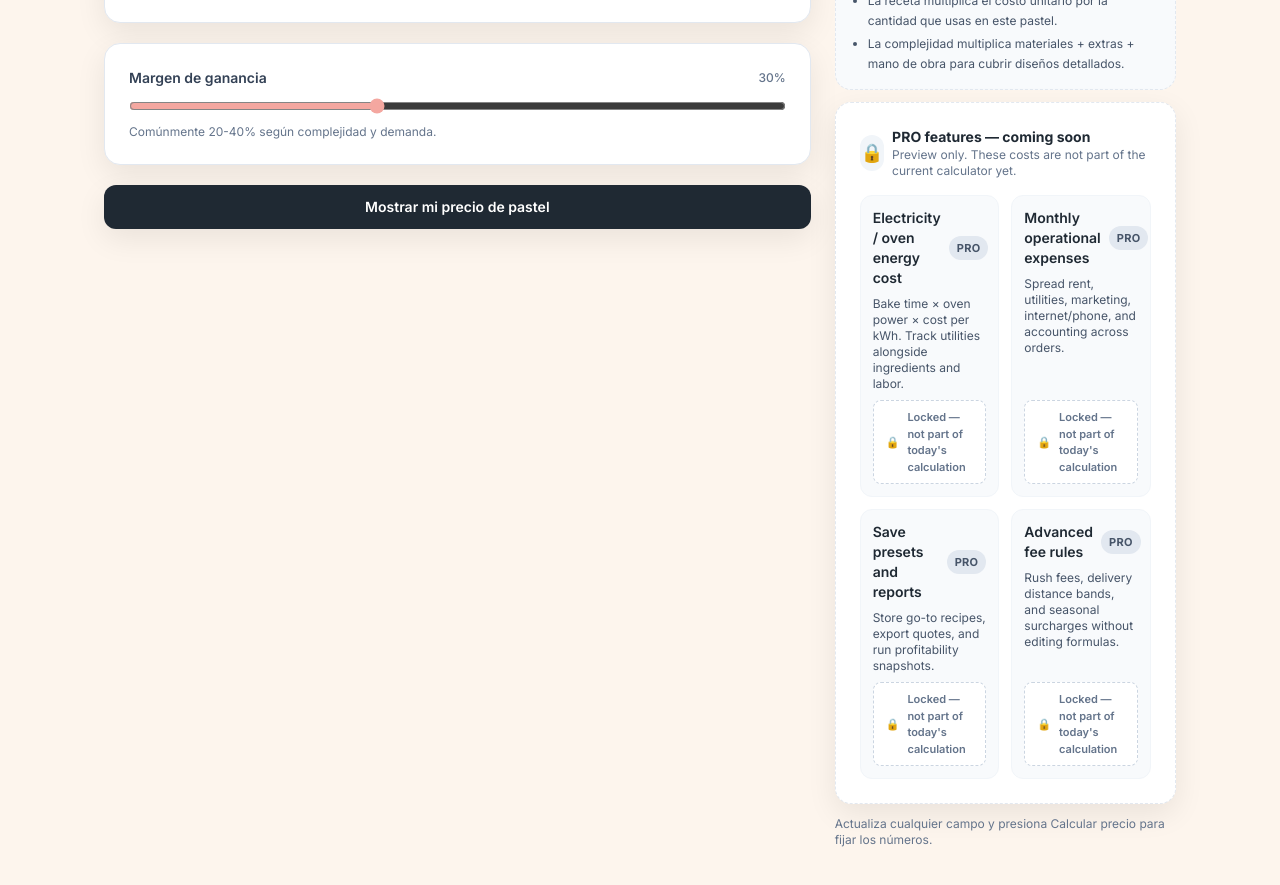
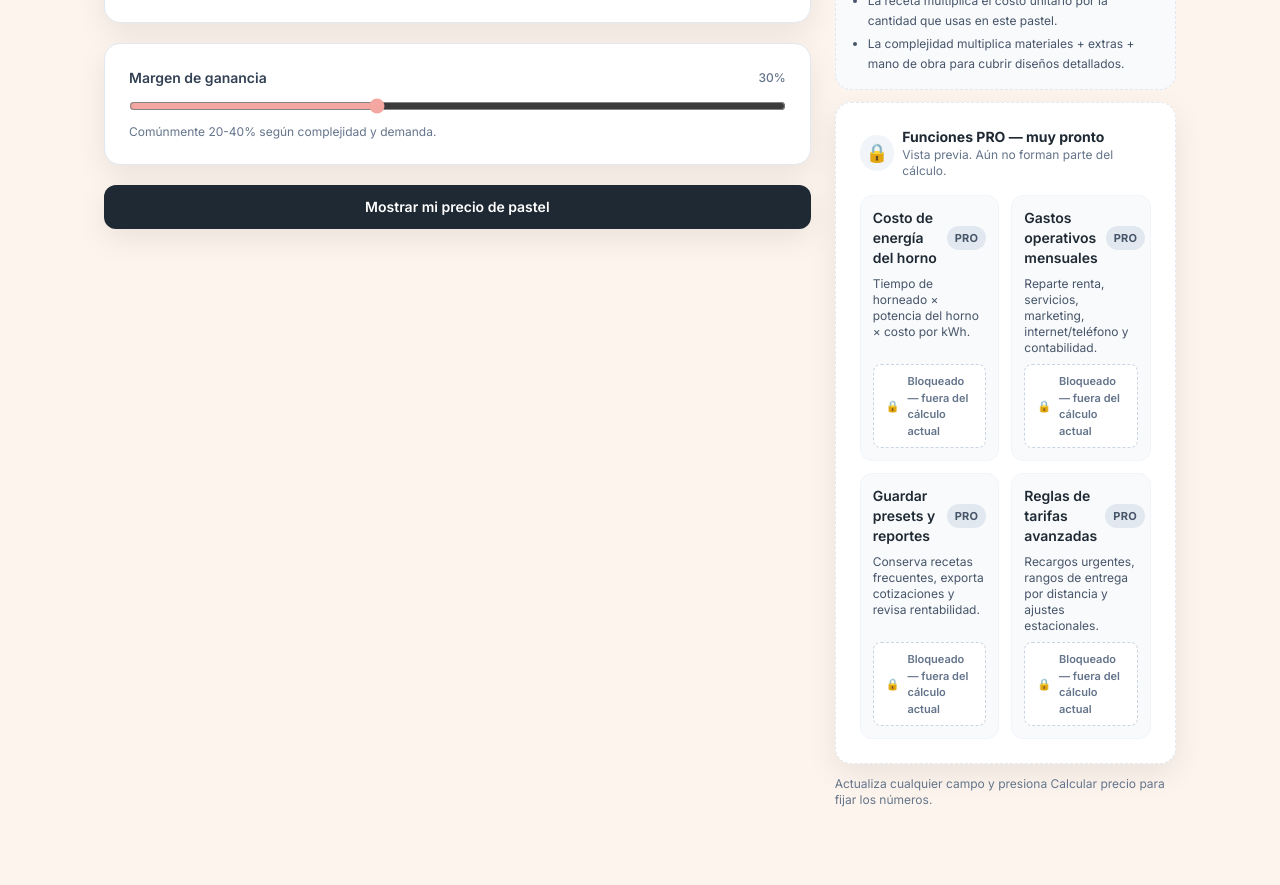
Before and after one commit to vcrs86/cake-pricing-app, a Next.js app: page / in a window 1280 px wide. Shown: the part 1580-2465 px from the top of the page. After the commit the page ends 2436 px from the top, so only its background shows below. Built offline with nearby package versions, Linux system fonts and the light colour scheme.

Commit message:
Update ProFeatures.tsx

```diff
--- a/src/components/ProFeatures.tsx
+++ b/src/components/ProFeatures.tsx
@@ -1,42 +1,34 @@
 "use client";
 
+import { useLanguage } from "@/lib/i18n";
+
 export function ProFeatures() {
+  const { copy } = useLanguage();
+
   return (
     <div className="rounded-2xl border border-dashed border-slate-200 bg-white p-4 shadow-card sm:p-6">
       <div className="flex items-center gap-2">
         <div className="flex h-9 w-9 items-center justify-center rounded-full bg-slate-100 text-lg">🔒</div>
         <div>
-          <p className="text-sm font-bold text-brand-slate">PRO features — coming soon</p>
-          <p className="text-xs text-slate-500">Preview only. These costs are not part of the current calculator yet.</p>
+          <p className="text-sm font-bold text-brand-slate">{copy.proFeatures.title}</p>
+          <p className="text-xs text-slate-500">{copy.proFeatures.preview}</p>
         </div>
       </div>
 
       <div className="mt-4 grid grid-cols-1 gap-3 sm:grid-cols-2">
-        <LockedTile
-          title="Electricity / oven energy cost"
-          description="Bake time × oven power × cost per kWh. Track utilities alongside ingredients and labor."
-        />
-        <LockedTile
-          title="Monthly operational expenses"
-          description="Spread rent, utilities, marketing, internet/phone, and accounting across orders."
-        />
-        <LockedTile
-          title="Save presets and reports"
-          description="Store go-to recipes, export quotes, and run profitability snapshots."
-        />
-        <LockedTile
-          title="Advanced fee rules"
-          description="Rush fees, delivery distance bands, and seasonal surcharges without editing formulas."
-        />
+        {copy.proFeatures.cards.map((card) => (
+          <LockedTile key={card.title} title={card.title} description={card.description} />
+        ))}
       </div>
     </div>
   );
 }
 
 function LockedTile({ title, description }: { title: string; description: string }) {
+  const { copy } = useLanguage();
   return (
     <div className="flex h-full flex-col gap-2 rounded-xl border border-slate-100 bg-slate-50 p-3">
-      <div className="flex items-center justify_between gap-2">
+      <div className="flex items-center justify-between gap-2">
         <p className="text-sm font-semibold text-brand-slate">{title}</p>
         <span className="rounded-full bg-slate-200 px-2 py-1 text-[11px] font-bold uppercase tracking-wide text-slate-600">
           PRO
@@ -45,7 +37,7 @@ function LockedTile({ title, description }: { title: string; description: string
       <p className="text-xs text-slate-600">{description}</p>
       <div className="mt-auto flex items-center gap-2 rounded-lg border border-dashed border-slate-300 bg-white px-3 py-2 text-[11px] font-semibold text-slate-500">
         <span>🔒</span>
-        <span>Locked — not part of today&apos;s calculation</span>
+        <span>{copy.proFeatures.locked}</span>
       </div>
     </div>
   );
```
